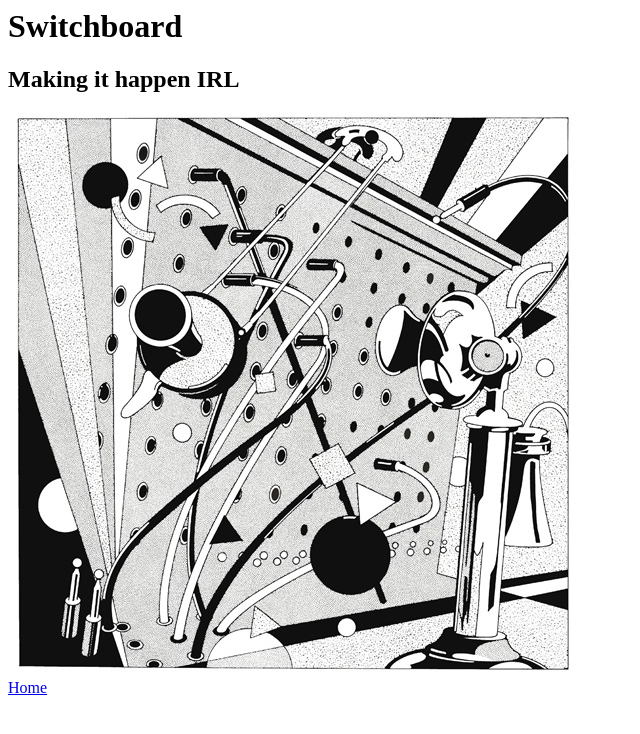
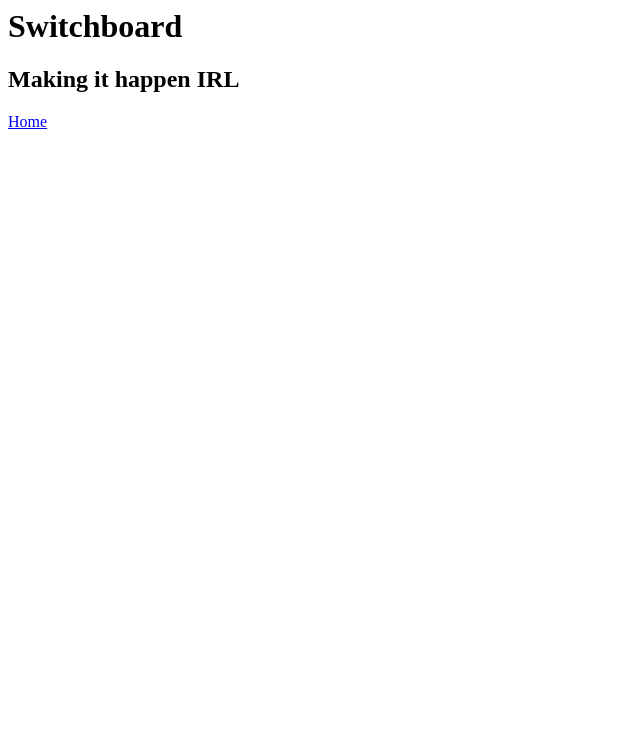
Before and after one commit to el-brown/switchboard, a plain HTML site: page index.html in a window 1280 px wide. Shown: the whole page, without its empty margins (0-640 px from the left). Drawn offline with Linux system fonts and the light colour scheme.

Commit message:
basic organization

```diff
--- a/css/styles.css
+++ b/css/styles.css
@@ -0,0 +1,19 @@
+#site {
+
+}
+
+#header {
+
+}
+
+#inner-header {
+
+}
+
+#switchboard {
+
+}
+
+#headernav {
+
+}
--- a/index.html
+++ b/index.html
@@ -9,7 +9,6 @@
                 <div id="inner-header">
                     <h1 id="switchboard">Switchboard</h1>
                     <h2>Making it happen IRL</h2>
-                    <div id="logo"><img src="switchboard.png" /></div>
                     <div id="headernav">
                         <a href="index.html">Home</a>
                         <a href=""
```
